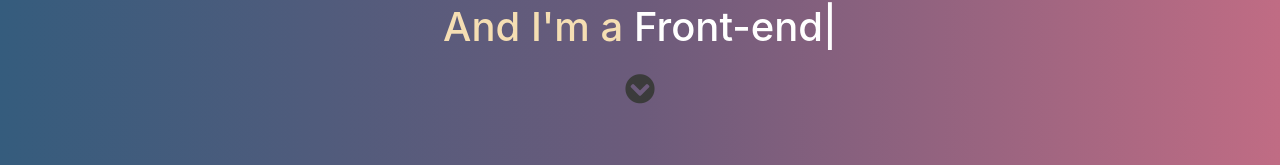
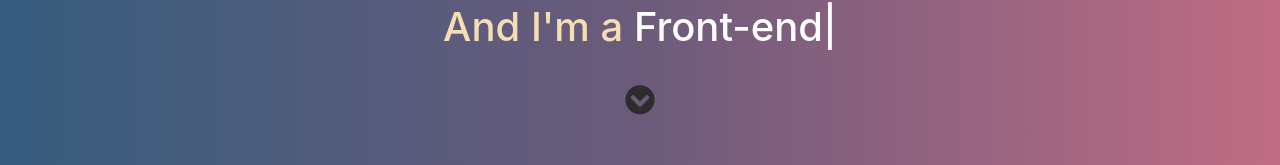
Before and after one commit to thomnay98/resume-app, a React (Create React App) app: page / in a window 1280 px wide. Shown: the part 379-544 px from the top of the page. Built offline with nearby package versions, Linux system fonts and the light colour scheme.

Commit message:
fix icon moving in Header

```diff
--- a/src/App.css
+++ b/src/App.css
@@ -138,13 +138,24 @@ header{
 }
 
 .header-content a .fa{
-  color: rgb(59, 59, 59);
+  color: rgb(82, 82, 82);
   transition: .5s;
+  animation-name: moving;
+  animation-duration: 2s;
+  animation-iteration-count: infinite;
 }
 
 .header-content a .fa:hover{
+  animation-name: none;
   color: rgb(32, 32, 32);
   transform: translateY(5px);
+}
+
+@keyframes moving {
+  50% {
+    color: rgb(32, 32, 32);
+    transform: translateY(15px);
+  }
 }
 /* End of Header */
 
```
